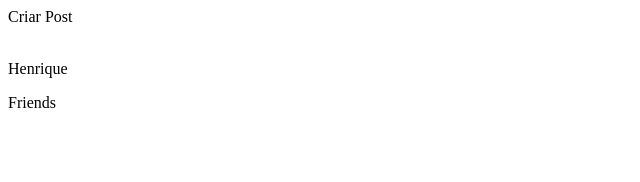
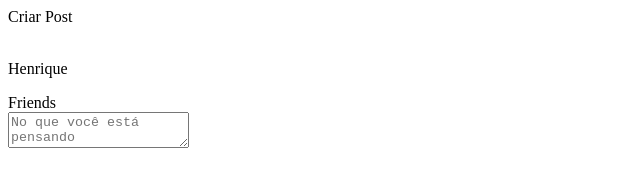
Before and after one commit to HenriqueDMenezes/Facebook-Post-Box, a plain HTML site: page index.html in a window 1280 px wide. Shown: the whole page, without its empty margins (0-640 px from the left). Drawn offline with Linux system fonts and the light colour scheme.

Commit message:
adicionado textarea

```diff
--- a/index.html
+++ b/index.html
@@ -23,6 +23,7 @@
                 </div>
               </div>
             </div>
+            <textarea placeholder="No que você está pensando"></textarea>
           </form>
         </section>
       </div>
```
